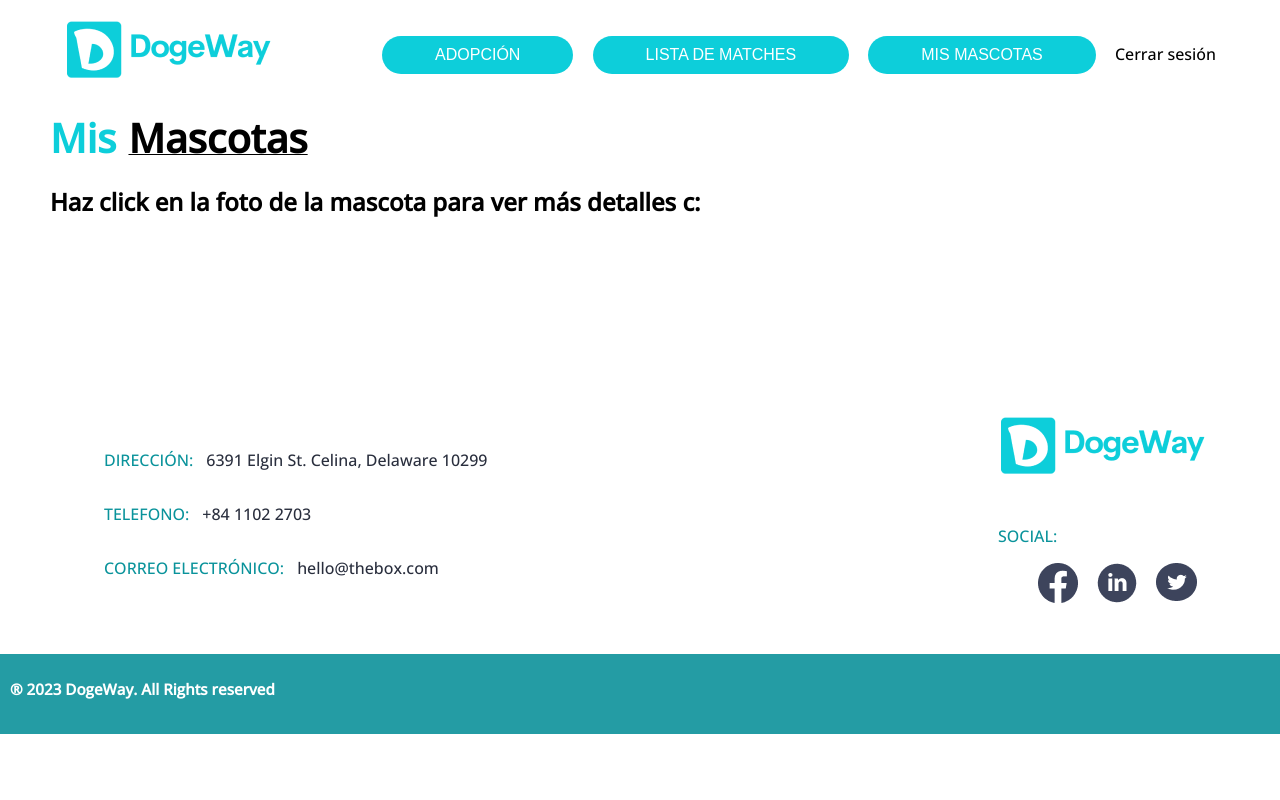
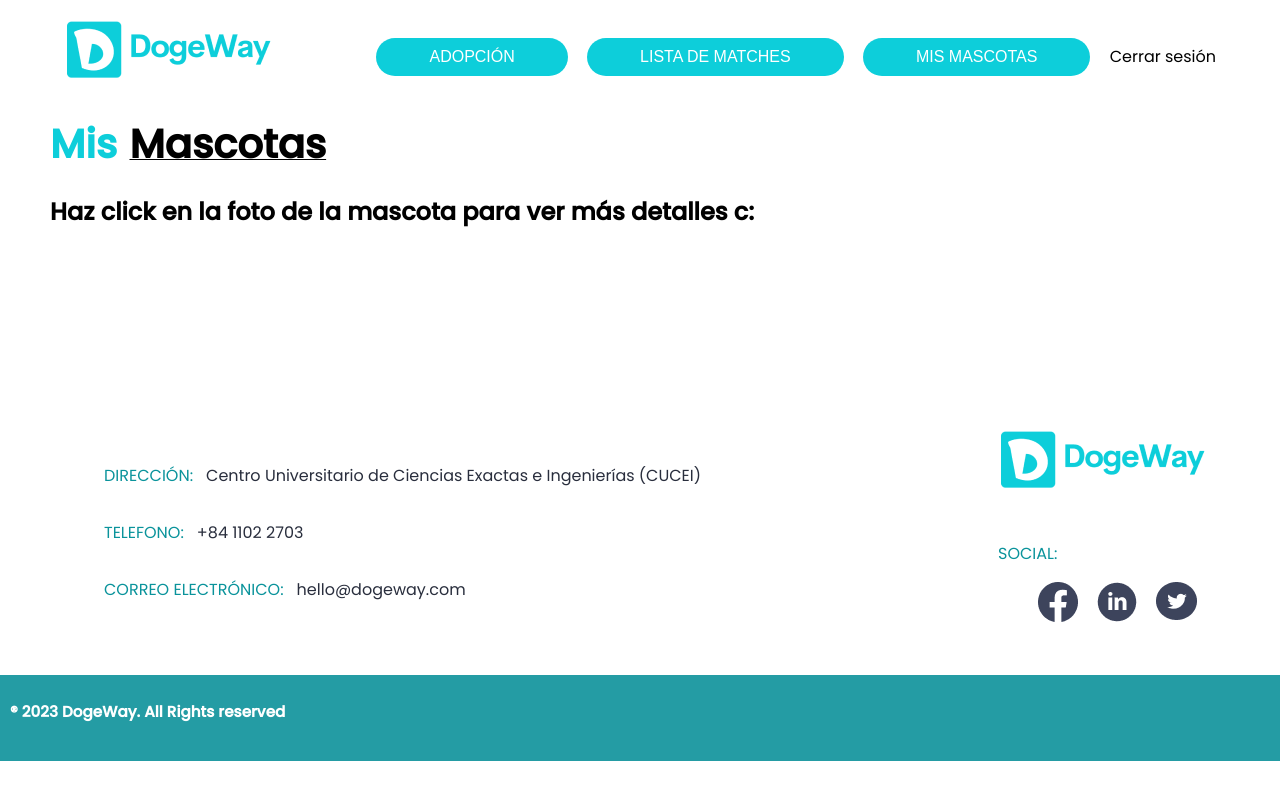
Before and after one commit to Luisangel-Cordova27/IngSoft-DogeWay, a PHP site: page /misMascotas.php in a window 1280 px wide. Run offline with PHP 8.4, Linux system fonts and the light colour scheme; data that the repository does not hold is empty.

Commit message:
Navegacion entre paginas disponibles + Poppins c:

```diff
--- /dev/null
+++ b/js/navigation.js
@@ -0,0 +1,29 @@
+document.addEventListener('DOMContentLoaded', function() {
+    var registerButton = document.querySelector('.button-Register');
+    if (registerButton) {
+        registerButton.addEventListener('click', function() {
+            window.location.href = 'registrousuario.html';
+        });
+    }
+
+    var registerButton = document.querySelector('#registerButton');
+    if (registerButton) {
+        registerButton.addEventListener('click', function() {
+            window.location.href = 'registrousuario.html';
+        });
+    }
+
+    var esloganButton = document.querySelector('#catalogButton');
+    if (esloganButton) {
+        esloganButton.addEventListener('click', function() {
+            window.location.href = 'catalogo_adopcion.php';
+        });
+    }
+
+    var misMascotasButton = document.querySelector('#misMascotas');
+    if (misMascotasButton) {
+        misMascotasButton.addEventListener('click', function() {
+            window.location.href = 'misMascotas.php';
+        });
+    }
+});
--- a/login.php
+++ b/login.php
@@ -5,7 +5,7 @@
   <link rel="stylesheet" href="style.css">
   <link rel="preconnect" href="https://fonts.googleapis.com">
   <link rel="preconnect" href="https://fonts.gstatic.com" crossorigin>
-  <link href="https://fonts.googleapis.com/css2?family=Open+Sans:wght@500&display=swap" rel="stylesheet">
+  <link href="https://fonts.googleapis.com/css2?family=Poppins:wght@400;500&display=swap" rel="stylesheet">
 
   <script src="./js/jquery-3.3.1.min.js"></script>
     <script>
@@ -65,9 +65,9 @@
     <form>
         <div class="signup">
             ¿No tienes una cuenta?
-            <a href=registrousuario.html>Crea una</a>
+            <a href="registrousuario.html">Crea una</a>
         </div>
-        <a class="guest">Acceder como invitado</a>
+        <a class="guest" href="catalogo_adopcion.php">Acceder como invitado</a>
     </div>
 
     <img class="img-L" src="img/2GATITOS.png">
--- a/misMascotas.php
+++ b/misMascotas.php
@@ -10,7 +10,7 @@
   <link rel="stylesheet" href="style.css">
   <link rel="preconnect" href="https://fonts.googleapis.com">
   <link rel="preconnect" href="https://fonts.gstatic.com" crossorigin>
-  <link href="https://fonts.googleapis.com/css2?family=Open+Sans:wght@500&display=swap" rel="stylesheet">
+  <link href="https://fonts.googleapis.com/css2?family=Poppins:wght@400;500&display=swap" rel="stylesheet">
     <title>Mis Mascotas - Dogeway </title>
 </head>
 <body>
@@ -24,9 +24,9 @@
 
             <nav class="landing-nav">
                 <ul class="opciones-landing">
-                    <li><button class="button-Register">ADOPCIÓN</button></li>
-                    <li><button class="button-Register">LISTA DE MATCHES</button></li>
-                    <li><button class="button-Register">MIS MASCOTAS</button></li>
+                    <li><button class="button-Register" id="adopcion">ADOPCIÓN</button></li>
+                    <li><button class="button-Register" id="listaMatches">LISTA DE MATCHES</button></li>
+                    <li><button class="button-Register" id="misMascotas">MIS MASCOTAS</button></li>
                     <li><a href="">Cerrar sesión</a></li>
                 </ul>
             </nav>
@@ -39,7 +39,7 @@
             <h1 style='color:#0DCEDA;'>Mis  </h1>
             </div>
             <div class="texto" style="padding-left: 8px;">
-            <u style="text-decoration: underline;"><h1>   Mascotas</h1></u>
+            <u><h1>   Mascotas</h1></u>
             </div>
             <br>
             <h2>Haz click en la foto de la mascota para ver más detalles c: </h2>
@@ -94,11 +94,11 @@
         <div class="info-footer">
             <div class="datos-footer">
                 <ul>
-                    <li><span class="datos-titulo">DIRECCIÓN:</span><span class="datos-texto">6391 Elgin St. Celina, Delaware 10299</span></li>
+                    <li><span class="datos-titulo">DIRECCIÓN:</span><span class="datos-texto">Centro Universitario de Ciencias Exactas e Ingenierías &#40;CUCEI&#41;</span></li>
 
                     <li><span class="datos-titulo">TELEFONO:</span><span class="datos-texto">+84 1102 2703</span></li>
 
-                    <li><span class="datos-titulo">CORREO ELECTRÓNICO:</span><span class="datos-texto">hello@thebox.com</span></li>
+                    <li><span class="datos-titulo">CORREO ELECTRÓNICO:</span><span class="datos-texto">hello@dogeway.com</span></li>
                 </ul>
             </div>
             <div class="iconos-footer">
@@ -118,5 +118,7 @@
             <h3>® 2023 DogeWay. All Rights reserved<h3><br>
         </div>
     </footer>
+
+    <script src="./js/navigation.js"></script>
 </body>
 </html>
--- a/registroUsuario2.html
+++ b/registroUsuario2.html
@@ -5,7 +5,7 @@
   <link rel="stylesheet" href="style.css">
   <link rel="preconnect" href="https://fonts.googleapis.com">
   <link rel="preconnect" href="https://fonts.gstatic.com" crossorigin>
-  <link href="https://fonts.googleapis.com/css2?family=Open+Sans:wght@500&display=swap" rel="stylesheet">
+  <link href="https://fonts.googleapis.com/css2?family=Poppins:wght@400;500&display=swap" rel="stylesheet">
   <title>Registro - Completa tu informacion</title>
 </head>
 <body>
@@ -104,5 +104,6 @@
         </div>
     </footer>
 
+    <script src="./js/navigation.js"></script>
 </body>
 </html>
--- a/registrousuario.html
+++ b/registrousuario.html
@@ -37,8 +37,10 @@
         <button type="button">Continuar</button>
         <div class="signup">
             ¿Ya tienes una cuenta?
-            <a href=login.html>Inicia Sesión</a>
+            <a href=login.php>Inicia Sesión</a>
         </div>
     </div>
+
+    <script src="./js/navigation.js"></script>
 </body>
 </html>
--- a/style.css
+++ b/style.css
@@ -1,5 +1,5 @@
 body{
-    font-family: 'Open Sans', sans-serif;
+    font-family: 'Poppins', sans-serif;
     margin: 0;
     padding: 0;
 }
@@ -51,10 +51,12 @@ body{
     color: #FFFFFF;
     border: none;
     transition: transform 0.3s ease;
+    cursor: pointer;
 }
 
 .button-Register:hover{
     transform: scale(1.1);
+
 }
 
 .section-hero{
@@ -73,7 +75,7 @@ body{
 
 .eslogan h1{
     color: #0DCEDA;
-    font-size: 80px;
+    font-size: 70px;
     font-weight: bold;
     margin-top: 0;
 }
@@ -81,7 +83,7 @@ body{
 .eslogan h3{
     color: #FFFFFF;
     font-weight: bold;
-    font-size: 22px;
+    font-size: 20px;
 }
 
 .button-eslogan{
@@ -95,6 +97,7 @@ body{
     transition: transform 0.3s ease;
     margin: 0 auto;
     display: block;
+    cursor: pointer;
 }
 
 .button-eslogan:hover{
@@ -121,7 +124,7 @@ body{
 }
 
 .titulo-why h1{
-    font-size: 45px;
+    font-size: 40px;
     font-weight: bold;
     color: #2D2F30;
     margin-top: 0;
@@ -158,7 +161,7 @@ body{
 .caracteristicas-why div p{
     width: auto;
     padding: 0 20px;
-    font-size: 22px;
+    font-size: 20px;
     font-weight: bold;
     color: #363940;
     margin: 0;
@@ -324,7 +327,7 @@ section.titulocatalogo{
 
 .headliner2{
     padding-left: 50px;
-    font-family: 'Open Sans', sans-serif;
+    font-family: 'Poppins', sans-serif;
 }
 
 
@@ -587,6 +590,7 @@ a:-webkit-any-link {
     color: #FFFFFF;
     border: none;
     margin-right: 5px;
+    cursor: pointer;
     transition: transform 0.3s ease;
 }
 
@@ -630,7 +634,7 @@ a:-webkit-any-link {
     display: flex;
     justify-content: left;
     margin-left: 70px;
-    margin-top: 60px;
+    margin-top: 20px;
 }
 
 .titulo-RM h2{
```
Also changed, not shown: catalogo_adopcion.php (+6 -4 lines), edicionperfilmascota.html (+12 -8 lines), landingPage.html (+6 -4 lines), registromascotas.html (+11 -8 lines), signup.html (deleted). Lines whose indentation alone changed are shown as unchanged.
